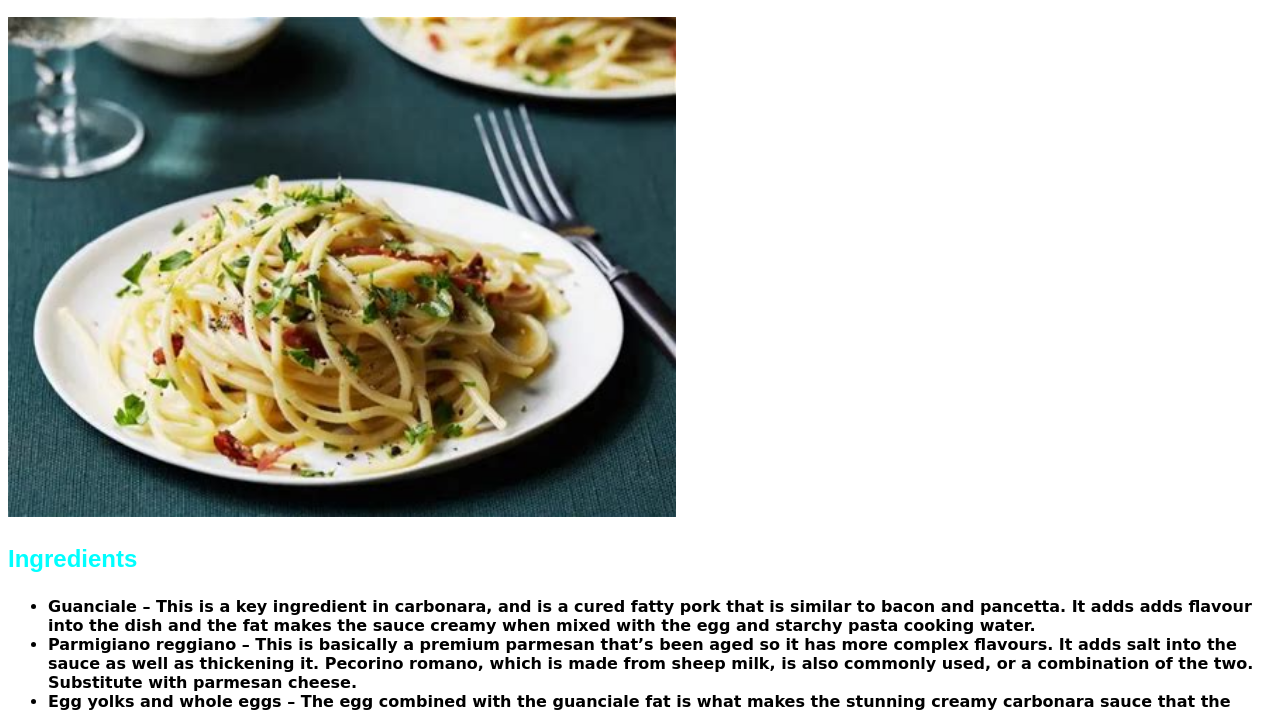
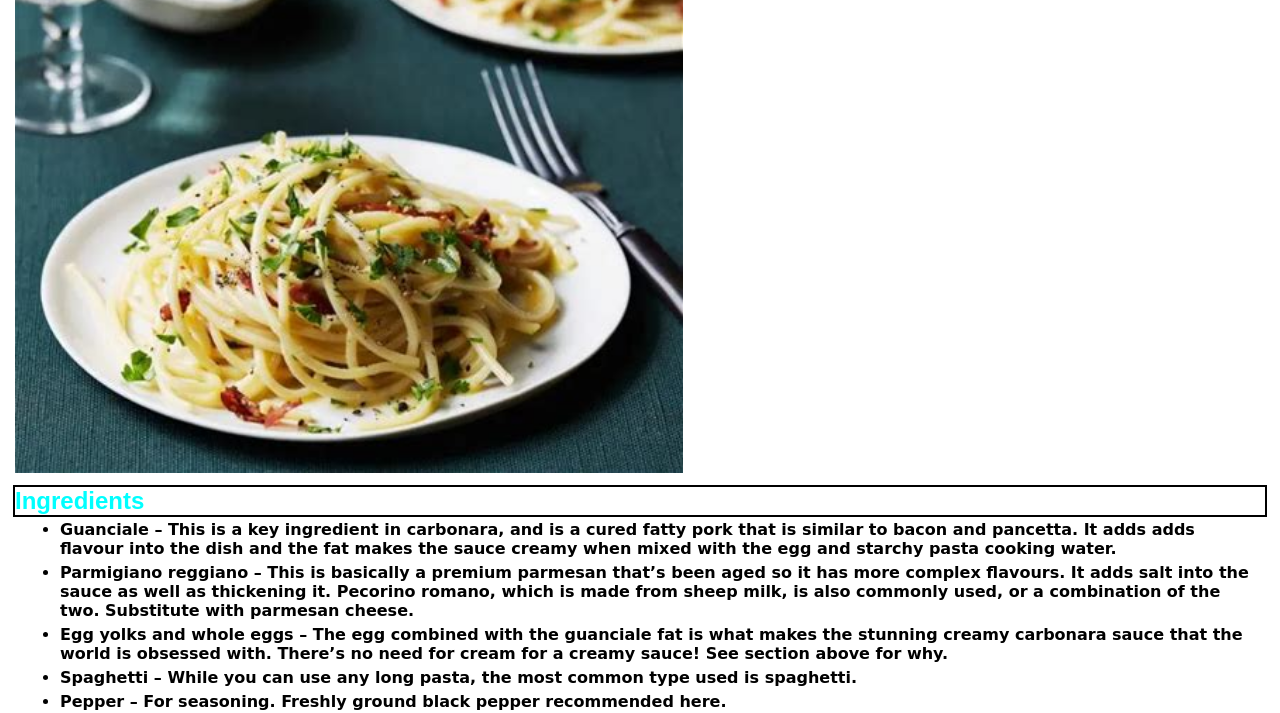
Before and after one commit to daydiv-odin/odin-recipies, a plain HTML site: page recipies/pasta.html in a window 1280 px wide. Shown: the part 84-797 px from the top of the page. Drawn offline with Linux system fonts and the light colour scheme.

Commit message:
styles finally

```diff
--- a/css/styles.css
+++ b/css/styles.css
@@ -2,7 +2,7 @@
     color:aqua;
     font-size: x-large;
     font-family: Arial, Helvetica, sans-serif;
-    outline:2px black;
+    outline:2px solid black;
 }
 #title{
     color:chocolate;
@@ -12,7 +12,7 @@
 *{
     font-weight:900;
     font-family: cursive;
-    margin:5px blue;
+    margin:5px;
 }
 img{
     height:500px;
```
